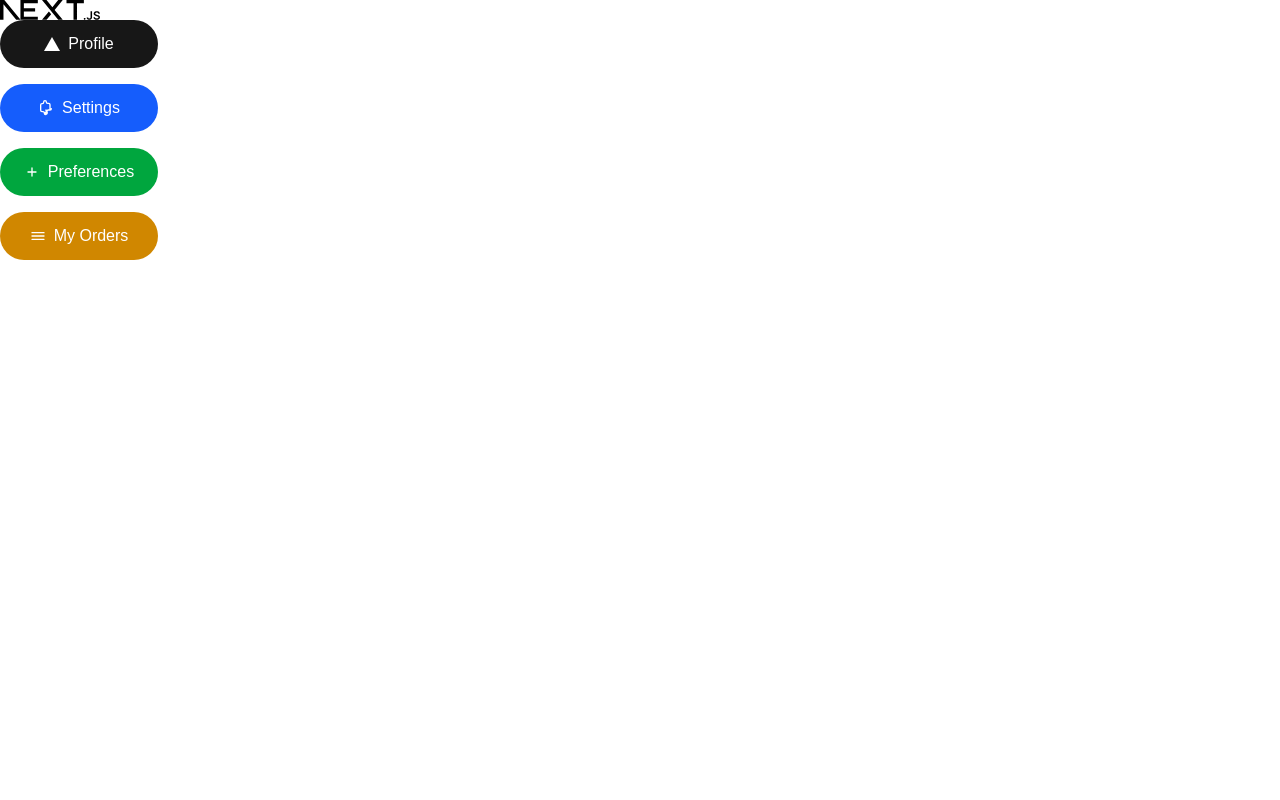
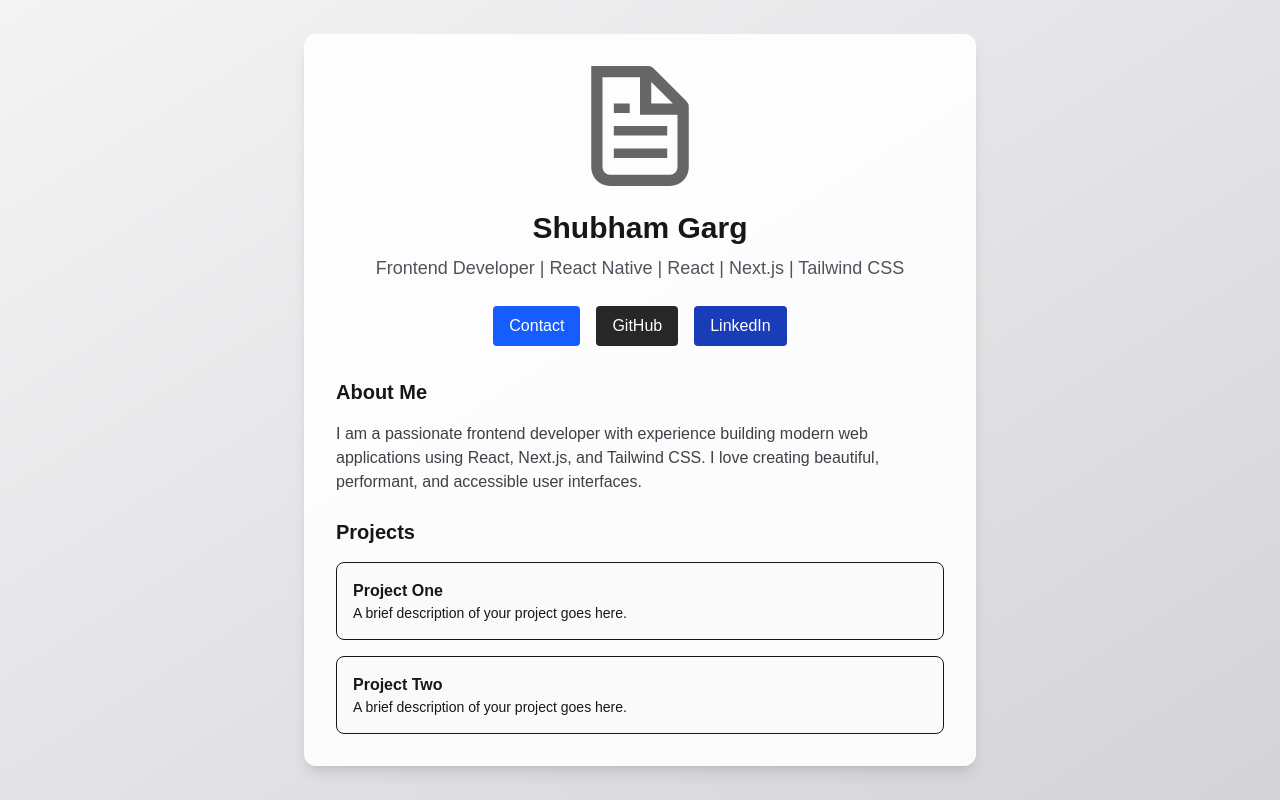
Before and after one commit to ershubhamgarg/FirstNA, a Next.js app: page / in a window 1280 px wide. Built offline with nearby package versions, Linux system fonts and the light colour scheme.

Commit message:
portfolio creation

```diff
--- a/app/orders/[id]/[date]/[name]/page.tsx
+++ /dev/null
@@ -1,31 +0,0 @@
-"use client";
-import { useParams } from "next/navigation";
-
-export default function OrderPage() {
-  const params = useParams();
-  const orderId = params?.id;
-  const orderDate = params?.date;
-  const orderName = params?.name;
-
-  return (
-    <div className="min-h-screen flex items-center justify-center p-6">
-      <main className="w-full max-w-md bg-white/90 dark:bg-zinc-900/80 rounded-xl p-8 shadow">
-        <h1 className="text-2xl font-bold mb-4">Order Details</h1>
-        <div className="space-y-4">
-          <p className="text-lg">
-            Order ID: <span className="font-mono text-blue-600">{orderId}</span>
-          </p>
-          <p className="text-lg">
-            Order Date:{" "}
-            <span className="font-mono text-green-600">{orderDate}</span>
-          </p>
-
-          <p className="text-lg">
-            Order Name:{" "}
-            <span className="font-mono text-red-600">{orderName}</span>
-          </p>
-        </div>
-      </main>
-    </div>
-  );
-}
--- a/app/page.tsx
+++ b/app/page.tsx
@@ -1,111 +1,68 @@
 "use client";
 import Image from "next/image";
 
-import { useRouter } from "next/navigation";
-
-export default function Home() {
-  const router = useRouter();
+export default function Portfolio() {
   return (
-    <div className="">
-      <main className="">
+    <div className="min-h-screen flex flex-col items-center justify-center bg-gradient-to-br from-zinc-100 to-zinc-300 dark:from-zinc-900 dark:to-zinc-800 p-6">
+      <main className="w-full max-w-2xl bg-white/90 dark:bg-zinc-900/80 rounded-xl p-8 shadow-lg flex flex-col items-center">
         <Image
-          className="dark:invert"
-          src="/next.svg"
-          alt="Next.js logo"
-          width={100}
-          height={20}
-          priority
+          className="dark:invert mb-6"
+          src="/file.svg"
+          alt="Profile Picture"
+          width={120}
+          height={120}
         />
-
-        <button
-          onClick={() => router.push("/profile")}
-          type="button"
-          className="flex h-12 w-full items-center justify-center gap-2 rounded-full bg-foreground px-5 text-background transition-colors hover:bg-[#383838] dark:hover:bg-[#ccc] md:w-[158px] mb-4"
-        >
-          <Image
-            className="dark:invert"
-            src="/vercel.svg"
-            alt="Vercel logomark"
-            width={16}
-            height={16}
-          />
-          Profile
-        </button>
-        <button
-          onClick={() => router.push("/settings")}
-          type="button"
-          className="flex h-12 w-full items-center justify-center gap-2 rounded-full bg-blue-600 px-5 text-white transition-colors hover:bg-blue-700 md:w-[158px]"
-        >
-          <svg
-            width="16"
-            height="16"
-            fill="none"
-            viewBox="0 0 24 24"
-            stroke="currentColor"
-            className="dark:invert"
+        <h1 className="text-3xl font-bold mb-2">Shubham Garg</h1>
+        <p className="text-lg text-zinc-600 dark:text-zinc-300 mb-6">
+          Frontend Developer | React Native | React | Next.js | Tailwind CSS
+        </p>
+        <div className="flex gap-4 mb-8">
+          <a
+            href="mailto:your.email@example.com"
+            className="rounded bg-blue-600 text-white px-4 py-2 hover:bg-blue-700 transition"
           >
-            <path
-              strokeLinecap="round"
-              strokeLinejoin="round"
-              strokeWidth={2}
-              d="M12 15v2m0 4a2 2 0 002-2h-4a2 2 0 002 2zm6-6V7a2 2 0 00-2-2h-1.5a2 2 0 01-2-2V3a2 2 0 00-4 0v.5a2 2 0 01-2 2H6a2 2 0 00-2 2v8a2 2 0 002 2h1.5a2 2 0 012 2v.5a2 2 0 004 0V17a2 2 0 012-2H18a2 2 0 002-2z"
-            />
-          </svg>
-          Settings
-        </button>
-        <button
-          onClick={() => router.push("/preferences")}
-          type="button"
-          className="flex h-12 w-full items-center justify-center gap-2 rounded-full bg-green-600 px-5 text-white transition-colors hover:bg-green-700 md:w-[158px] mt-4"
-        >
-          <svg
-            width="16"
-            height="16"
-            fill="none"
-            viewBox="0 0 24 24"
-            stroke="currentColor"
-            className="dark:invert"
+            Contact
+          </a>
+          <a
+            href="https://github.com/yourusername"
+            target="_blank"
+            rel="noopener noreferrer"
+            className="rounded bg-zinc-800 text-white px-4 py-2 hover:bg-zinc-900 transition"
           >
-            <path
-              strokeLinecap="round"
-              strokeLinejoin="round"
-              strokeWidth={2}
-              d="M12 6v6m0 0v6m0-6h6m-6 0H6"
-            />
-          </svg>
-          Preferences
-        </button>
-        <button
-          onClick={() => {
-            const orderId = prompt("Enter Order ID:");
-            if (!orderId) return;
-            const orderDate = prompt("Enter Order Date (YYYY-MM-DD):");
-            if (!orderDate) return;
-            const orderName = prompt("Enter Order Name:");
-            if (!orderName) return;
-            if (orderDate)
-              router.push(`/orders/${orderId}/${orderDate}/${orderName}`);
-          }}
-          type="button"
-          className="flex h-12 w-full items-center justify-center gap-2 rounded-full bg-yellow-600 px-5 text-white transition-colors hover:bg-yellow-700 md:w-[158px] mt-4"
-        >
-          <svg
-            width="16"
-            height="16"
-            fill="none"
-            viewBox="0 0 24 24"
-            stroke="currentColor"
-            className="dark:invert"
+            GitHub
+          </a>
+          <a
+            href="https://linkedin.com/in/yourusername"
+            target="_blank"
+            rel="noopener noreferrer"
+            className="rounded bg-blue-800 text-white px-4 py-2 hover:bg-blue-900 transition"
           >
-            <path
-              strokeLinecap="round"
-              strokeLinejoin="round"
-              strokeWidth={2}
-              d="M3 7h18M3 12h18M3 17h18"
-            />
-          </svg>
-          My Orders
-        </button>
+            LinkedIn
+          </a>
+        </div>
+        <section className="w-full">
+          <h2 className="text-xl font-semibold mb-4">About Me</h2>
+          <p className="mb-6 text-zinc-700 dark:text-zinc-300">
+            I am a passionate frontend developer with experience building modern
+            web applications using React, Next.js, and Tailwind CSS. I love
+            creating beautiful, performant, and accessible user interfaces.
+          </p>
+          <h2 className="text-xl font-semibold mb-4">Projects</h2>
+          <ul className="space-y-4">
+            <li className="border rounded-lg p-4 bg-zinc-50 dark:bg-zinc-800">
+              <h3 className="font-bold">Project One</h3>
+              <p className="text-sm">
+                A brief description of your project goes here.
+              </p>
+            </li>
+            <li className="border rounded-lg p-4 bg-zinc-50 dark:bg-zinc-800">
+              <h3 className="font-bold">Project Two</h3>
+              <p className="text-sm">
+                A brief description of your project goes here.
+              </p>
+            </li>
+          </ul>
+        </section>
       </main>
     </div>
   );
--- a/app/preferences/page.tsx
+++ /dev/null
@@ -1,30 +0,0 @@
-export default function PreferencesPage() {
-  return (
-    <div className="min-h-screen flex items-center justify-center p-6">
-      <main className="w-full max-w-md bg-white/90 dark:bg-zinc-900/80 rounded-xl p-8 shadow">
-        <h1 className="text-2xl font-bold mb-4">Preferences</h1>
-        <div className="space-y-4">
-          <div>
-            <label className="block text-sm font-medium mb-1">Theme</label>
-            <select className="w-full rounded border px-3 py-2">
-              <option>System</option>
-              <option>Light</option>
-              <option>Dark</option>
-            </select>
-          </div>
-          <div>
-            <label className="block text-sm font-medium mb-1">Language</label>
-            <select className="w-full rounded border px-3 py-2">
-              <option>English</option>
-              <option>Spanish</option>
-              <option>French</option>
-            </select>
-          </div>
-          <button className="w-full mt-6 rounded bg-foreground text-background py-2">
-            Save Preferences
-          </button>
-        </div>
-      </main>
-    </div>
-  );
-}
--- a/app/profile/page.tsx
+++ /dev/null
@@ -1,85 +0,0 @@
-"use client";
-import Image from "next/image";
-import { useRouter } from "next/navigation";
-
-export default function ProfilePage() {
-  const router = useRouter();
-
-  return (
-    <div className="min-h-screen flex items-center justify-center p-6">
-      <main className="w-full max-w-2xl bg-white/90 dark:bg-zinc-900/80 rounded-xl p-8 shadow">
-        <div className="flex items-center gap-6">
-          <div className="w-24 h-24 rounded-full bg-zinc-200 dark:bg-zinc-800 overflow-hidden">
-            <Image
-              src="/file.svg"
-              alt="Avatar"
-              width={96}
-              height={96}
-              className="object-cover"
-            />
-          </div>
-
-          <div>
-            <h1 className="text-2xl font-semibold">John Doe</h1>
-            <p className="text-sm text-zinc-600 dark:text-zinc-400">
-              johndoe@example.com
-            </p>
-          </div>
-
-          <div className="ml-auto">
-            <button className="rounded-full bg-foreground text-background px-4 py-2">
-              Edit Profile
-            </button>
-          </div>
-        </div>
-
-        <section className="mt-6 grid grid-cols-1 gap-4 sm:grid-cols-2">
-          <div className="p-4 rounded-lg border border-zinc-200 dark:border-zinc-800">
-            <h2 className="text-sm font-medium text-zinc-700 dark:text-zinc-200">
-              Bio
-            </h2>
-            <p className="mt-2 text-sm text-zinc-600 dark:text-zinc-400">
-              This is a short bio about the user.
-            </p>
-          </div>
-
-          <div className="p-4 rounded-lg border border-zinc-200 dark:border-zinc-800">
-            <h2 className="text-sm font-medium text-zinc-700 dark:text-zinc-200">
-              Location
-            </h2>
-            <p className="mt-2 text-sm text-zinc-600 dark:text-zinc-400">
-              San Francisco, CA
-            </p>
-          </div>
-
-          <div className="p-4 rounded-lg border border-zinc-200 dark:border-zinc-800">
-            <h2 className="text-sm font-medium text-zinc-700 dark:text-zinc-200">
-              Website
-            </h2>
-            <p className="mt-2 text-sm text-zinc-600 dark:text-zinc-400">
-              https://example.com
-            </p>
-          </div>
-
-          <div className="p-4 rounded-lg border border-zinc-200 dark:border-zinc-800">
-            <h2 className="text-sm font-medium text-zinc-700 dark:text-zinc-200">
-              Member since
-            </h2>
-            <p className="mt-2 text-sm text-zinc-600 dark:text-zinc-400">
-              January 2024
-            </p>
-          </div>
-        </section>
-
-        <div className="flex gap-4 mt-8">
-          <button
-            onClick={() => router.push("/settings")}
-            className="rounded bg-blue-600 text-white px-4 py-2 hover:bg-blue-700"
-          >
-            Go to Settings
-          </button>
-        </div>
-      </main>
-    </div>
-  );
-}
--- a/app/settings/page.tsx
+++ /dev/null
@@ -1,47 +0,0 @@
-"use client";
-import { useRouter } from "next/navigation";
-
-export default function SettingsPage() {
-  const router = useRouter();
-
-  return (
-    <div className="min-h-screen flex items-center justify-center p-6">
-      <main className="w-full max-w-md bg-white/90 dark:bg-zinc-900/80 rounded-xl p-8 shadow">
-        <h1 className="text-2xl font-bold mb-4">Settings</h1>
-        <div className="space-y-4">
-          <div>
-            <label className="block text-sm font-medium mb-1">Username</label>
-            <input
-              className="w-full rounded border px-3 py-2"
-              type="text"
-              placeholder="Enter username"
-              disabled
-              value="johndoe"
-            />
-          </div>
-          <div>
-            <label className="block text-sm font-medium mb-1">Email</label>
-            <input
-              className="w-full rounded border px-3 py-2"
-              type="email"
-              placeholder="Enter email"
-              disabled
-              value="johndoe@example.com"
-            />
-          </div>
-          <button className="w-full mt-6 rounded bg-foreground text-background py-2">
-            Save Changes
-          </button>
-          <div className="flex gap-4 mt-8">
-            <button
-              onClick={() => router.replace("/profile")}
-              className="rounded bg-foreground text-background px-4 py-2 hover:bg-zinc-800"
-            >
-              Go to Profile
-            </button>
-          </div>
-        </div>
-      </main>
-    </div>
-  );
-}
```
